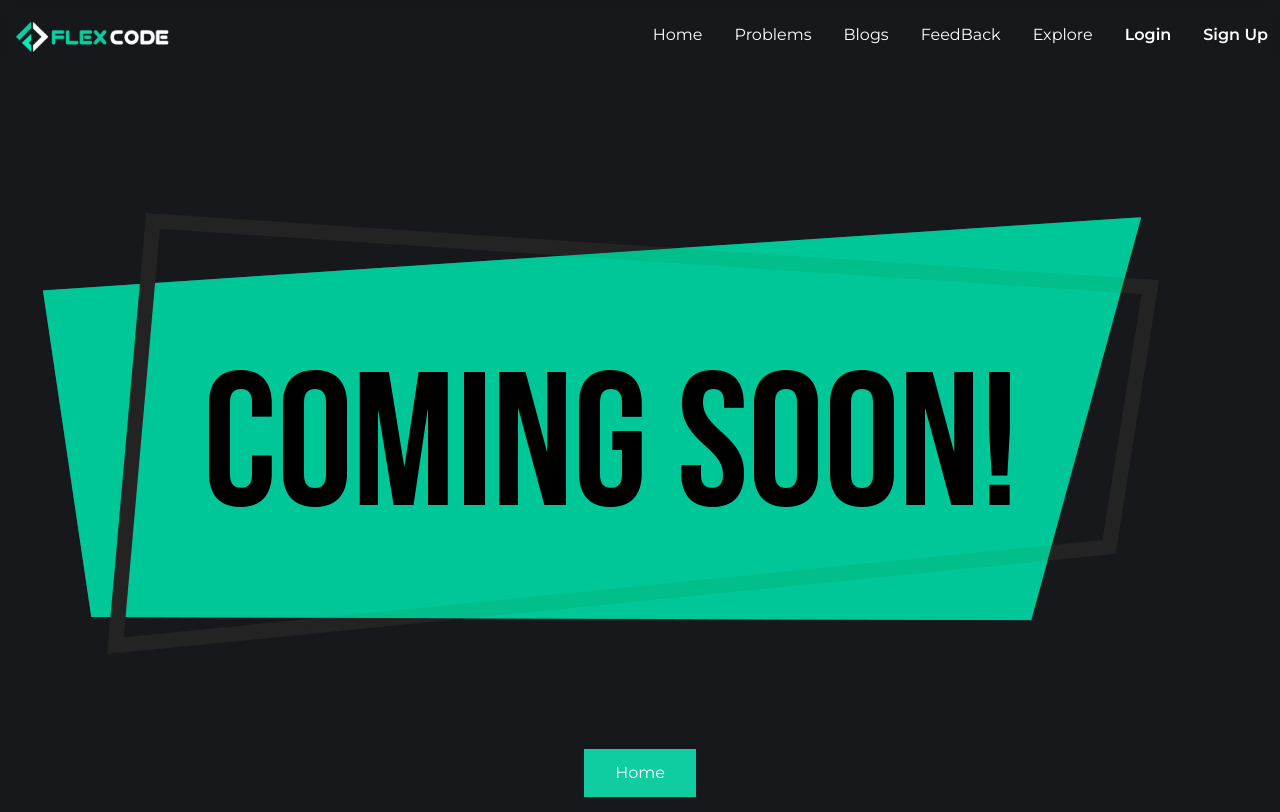
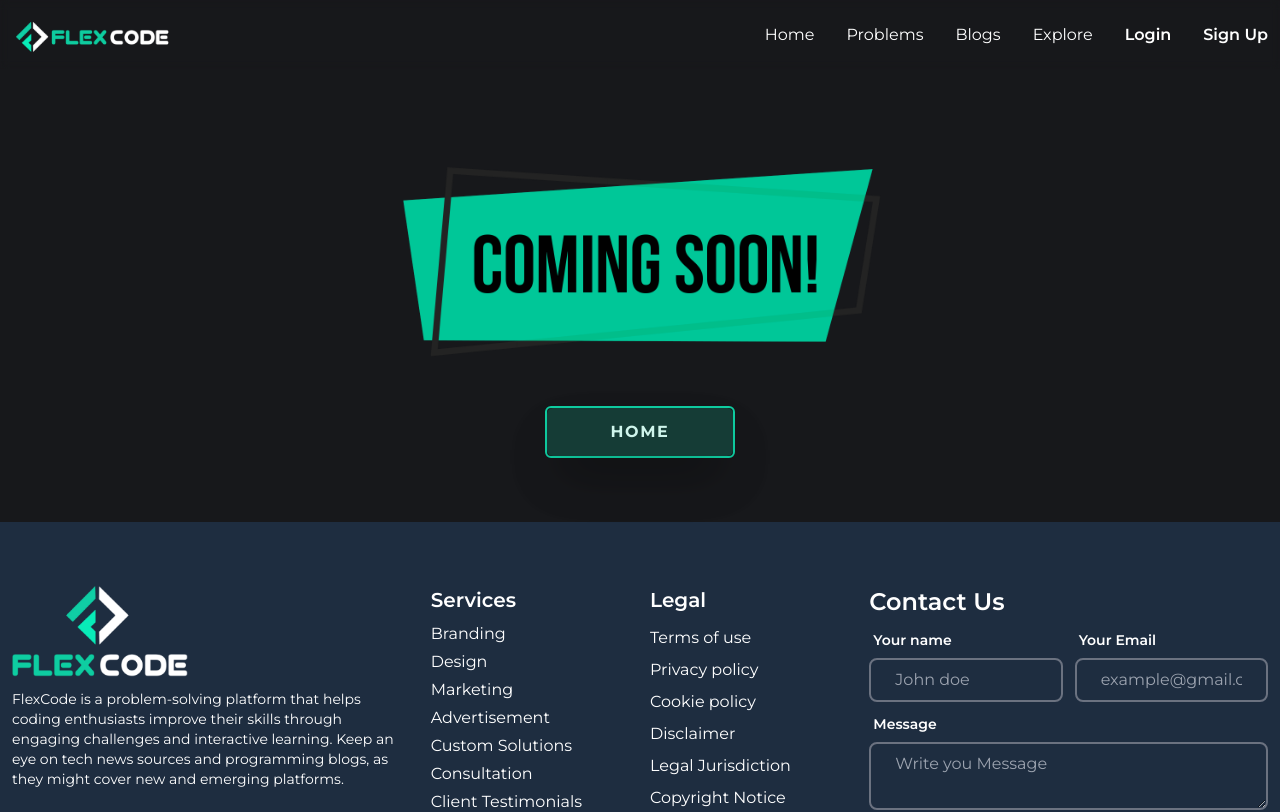
Before and after one commit to ihshadin/flex-code, a React (Vite) app: page /notebook in a window 1280 px wide. Shown: the top 812 px of the page. Built offline with nearby package versions, Linux system fonts and the light colour scheme; no server answers.

Commit message:
ready to deploy

```diff
--- a/src/Routes/Router.jsx
+++ b/src/Routes/Router.jsx
@@ -39,7 +39,7 @@ const router = createBrowserRouter([
       {
         path: "/blog/:id",
         element: <SingleBlog />,
-        loader:({params}) => fetch(`http://localhost:5000/blog/${params.id}`),
+        loader: ({ params }) => fetch(`https://flex-code-server.vercel.app/blog/${params.id}`),
       },
       {
         path: "/add-blog",
--- a/src/components/ComingSoon/ComingSoon.jsx
+++ b/src/components/ComingSoon/ComingSoon.jsx
@@ -4,10 +4,10 @@ import { Link } from 'react-router-dom';
 
 const ComingSoon = () => {
     return (
-        <div className='flex items-center'>
-            <div className="flexcode-container">
-                <img src={imageSrc} className="" />
-                <Link to='/' className="mt-4 bg-primary-color py-3 px-7 text-center block mx-auto w-28">
+        <div className='flexcode-container '>
+            <div className="flex items-center flex-col">
+                <img src={imageSrc} className="w-[500px]" />
+                <Link to='/' className="mt-4 flexcode-button py-3 px-16">
                     Home
                 </Link>
             </div>
--- a/src/components/Feedback/Feedback.jsx
+++ b/src/components/Feedback/Feedback.jsx
@@ -15,7 +15,7 @@ const Feedback = () => {
     const { register, handleSubmit, reset } = useForm();
     const onSubmit = data => {
         const feedbackDetails = { ...data, rating, image: user?.photoURL, userName: user?.displayName };
-        fetch('http://localhost:5000/feedback', {
+        fetch('https://flex-code-server.vercel.app/feedback', {
             method: "POST",
             headers: {
                 "content-type": "application/json"
--- a/src/pages/Blog/AddBlog/AddBlog.jsx
+++ b/src/pages/Blog/AddBlog/AddBlog.jsx
@@ -14,7 +14,7 @@ const AddBlog = () => {
       userImage: user?.photoURL,
       userName: user?.displayName,
     };
-    fetch("http://localhost:5000/blog", {
+    fetch("https://flex-code-server.vercel.app/blog", {
       method: "POST",
       headers: {
         "content-type": "application/json",
@@ -55,7 +55,7 @@ const AddBlog = () => {
         <div className="-mx-3">
           <div className="w-full px-3 mb-5">
             <label htmlFor="" className="text-sm font-semibold px-1">
-             Your Name
+              Your Name
             </label>
             <div className="flex">
               <div className="w-10 z-10 pl-1 text-center pointer-events-none flex items-center justify-center">
--- a/src/pages/Blog/Blog.jsx
+++ b/src/pages/Blog/Blog.jsx
@@ -14,7 +14,7 @@ const Blog = () => {
 
   const [blogs, setBlogs] = useState([])
   useEffect(() => {
-    fetch('http://localhost:5000/blog')
+    fetch('https://flex-code-server.vercel.app/blog')
       .then(res => res.json())
       .then(data => {
         console.log(data);
--- a/src/pages/Blog/BlogHook/useBlog.jsx
+++ b/src/pages/Blog/BlogHook/useBlog.jsx
@@ -7,7 +7,7 @@ const useBlog = () => {
   const [loading, setLoading] = useState(true);
 
   useEffect(() => {
-        const url = "http://localhost:5000/blog";
+    const url = "https://flex-code-server.vercel.app/blog";
     fetch(url)
       .then((res) => res.json())
       .then((data) => {
--- a/src/pages/Blog/SingleBlog/SingleBlog.jsx
+++ b/src/pages/Blog/SingleBlog/SingleBlog.jsx
@@ -15,7 +15,7 @@ const SingleBlog = () => {
   }
 
   useEffect(() => {
-    fetch(`http://localhost:5000/blog/${id}`)
+    fetch(`https://flex-code-server.vercel.app/blog/${id}`)
       .then((res) => res.json())
       .then((data) => {
         console.log("Fetched data:", data);
@@ -35,7 +35,7 @@ const SingleBlog = () => {
 
   const [blogs, setBlogs] = useState([]);
   useEffect(() => {
-    fetch("http://localhost:5000/blog")
+    fetch("https://flex-code-server.vercel.app/blog")
       .then((res) => res.json())
       .then((data) => {
         console.log(data);
--- a/src/pages/Home/Testimonials/Testimonials.jsx
+++ b/src/pages/Home/Testimonials/Testimonials.jsx
@@ -14,7 +14,7 @@ import SectionTitle from '../../../components/SectionTitle/SectionTitle';
 const Testimonials = () => {
     const [feedbacks, setFeedbacks] = useState([])
     useEffect(() => {
-        fetch('http://localhost:5000/feedback')
+        fetch('https://flex-code-server.vercel.app/feedback')
             .then(res => res.json())
             .then(data => {
                 console.log(data);
--- a/src/pages/Shared/NavBar/NavBar.jsx
+++ b/src/pages/Shared/NavBar/NavBar.jsx
@@ -156,6 +156,8 @@ const NavBar = () => {
                   Blogs
                 </Link>
               </li>
+              {
+                user && (
                   <li>
                     <Link
                       to="/feedback"
@@ -168,6 +170,8 @@ const NavBar = () => {
                       FeedBack
                     </Link>
                   </li>
+                )
+              }
               <li>
                 <Link
                   to="/explore"
```
Lines whose indentation alone changed are shown as unchanged.
